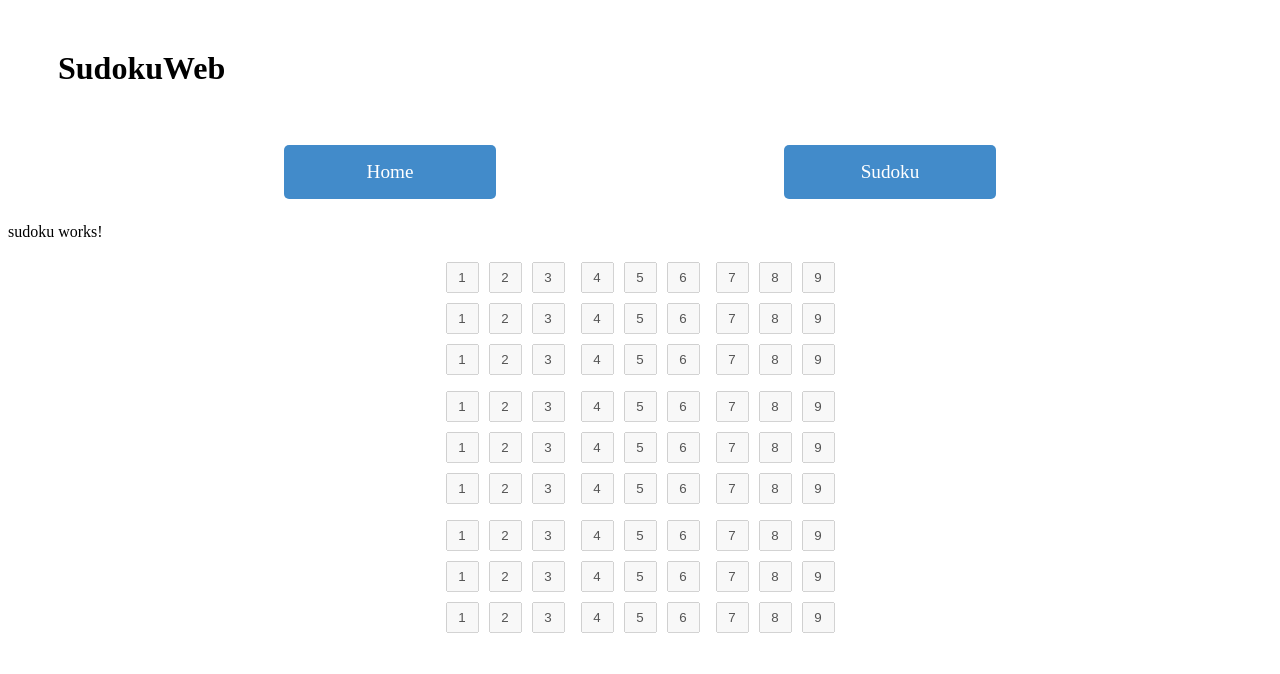
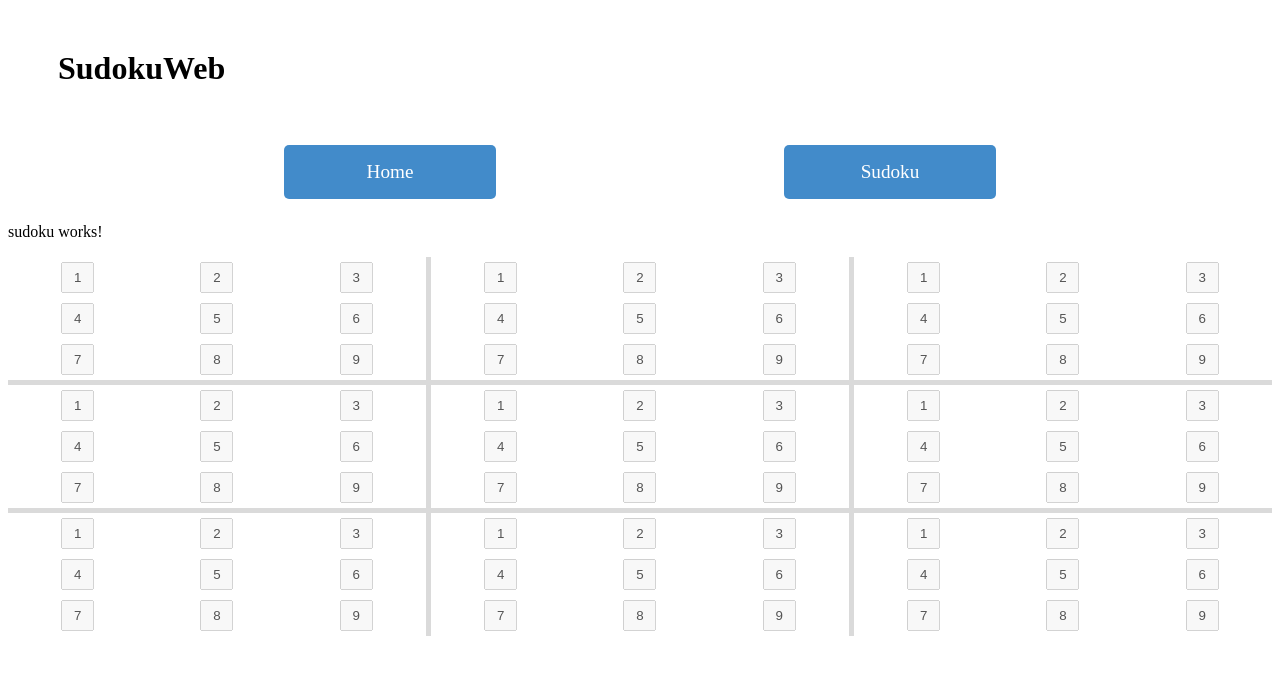
Before and after one commit to decisivedaniel/sudokuWeb, an Angular app: page /sudoku in a window 1280 px wide. Shown: the top 674 px of the page. Built offline with nearby package versions, Linux system fonts and the light colour scheme.

Commit message:
Now grid layout and use gap for borders

```diff
--- a/src/app/sudoku/sudoku.component.html
+++ b/src/app/sudoku/sudoku.component.html
@@ -1,10 +1,10 @@
 <p>sudoku works!</p>
 
 <form class="grid" [formGroup]="sudokuForm">
-    <ng-container formArrayName="rows">
-        <div [ngClass]="{'row': true, 'horizontalGap': i % 3 === 0 && i > 0}" [formGroupName]="i" *ngFor="let row of rows.controls; let i=index">
-             <ng-container  formArrayName="row">
-                <div [ngClass]="{'cell': true, 'verticalGap': j % 3 ===0 && j > 0}" *ngFor="let sudokuCell of row.get('row')!.value; let j=index" [formGroupName]="j">
+    <ng-container formArrayName="sections">
+        <div class="section" [formGroupName]="i" *ngFor="let section of sections.controls; let i=index">
+             <ng-container  formArrayName="section">
+                <div class="cell" *ngFor="let sudokuCell of section.get('section')!.value; let j=index" [formGroupName]="j">
                     <input class="inputCell" formControlName="cell" >
                 </div>
             </ng-container>
--- a/src/app/sudoku/sudoku.component.less
+++ b/src/app/sudoku/sudoku.component.less
@@ -1,20 +1,20 @@
 @width: 25px;
 @height: @width;
-@paddingGaps:6px;
 
 .grid {
-    display: flex;
-    flex-direction: column;
-    flex-wrap: wrap;
+    display: grid;
+    grid-template-columns: auto auto auto;
+    grid-gap: 5px;
+    background-color: #dadada;
     align-items:center;
-    justify-content: center;
+
 }
 
-.row {
-    display: flex;
-    orientation: landscape;
+.section {
+    display: grid;
+    grid-template-columns: auto auto auto;
+    background-color: white;
     align-items: center;
-    justify-content: center;
 }
 
 .cell{
@@ -22,14 +22,6 @@
     margin: 5px;
 }
 
-.verticalGap{
-    padding-left: @paddingGaps;
-}
-
-.horizontalGap{
-    padding-top: @paddingGaps;
-}
-
 .inputCell {
     text-align: center;
     width: @width;
--- a/src/app/sudoku/sudoku.component.ts
+++ b/src/app/sudoku/sudoku.component.ts
@@ -12,11 +12,10 @@ import { ThrowStmt } from '@angular/compiler';
 })
 export class SudokuComponent implements OnInit {
 
-  //cells: Cell [][] = [];
   sudokuForm : FormGroup = new FormGroup({});
 
-  get rows(): FormArray {
-    return this.sudokuForm.get('rows') as FormArray;
+  get sections(): FormArray {
+    return this.sudokuForm.get('sections') as FormArray;
   }
 
   constructor(private sudokuService: SudokuService, private formBuilder: FormBuilder) { }
@@ -32,24 +31,24 @@ export class SudokuComponent implements OnInit {
 
   makeForm(grid: Cell[][]) : void {
     this.sudokuForm = this.formBuilder.group({
-      rows: this.makeGrid(grid)
+      sections: this.makeGrid(grid)
     });
   }
 
   makeGrid(grid: Cell[][]) : FormArray {
-    const rowArray = grid.map(row => { return this.makeRowGroup(row);});
-    return this.formBuilder.array(rowArray);
+    const sectionArray = grid.map(section => { return this.makeSectionGroup(section);});
+    return this.formBuilder.array(sectionArray);
 
   }
 
-  makeRowGroup(row: Cell[]) : FormGroup {
+  makeSectionGroup(section: Cell[]) : FormGroup {
     return this.formBuilder.group({
-      row: this.makeRow(row)
+      section: this.makeSection(section)
     })
   }
 
-  makeRow(row : Cell[]) : FormArray {
-    const cellArray = row.map(sudokuCell => { return this.formBuilder.group({
+  makeSection(section : Cell[]) : FormArray {
+    const cellArray = section.map(sudokuCell => { return this.formBuilder.group({
         cell: [{value: sudokuCell.displayNumber, disabled: sudokuCell.isInitial }],
         isInitial: []
       });
```
